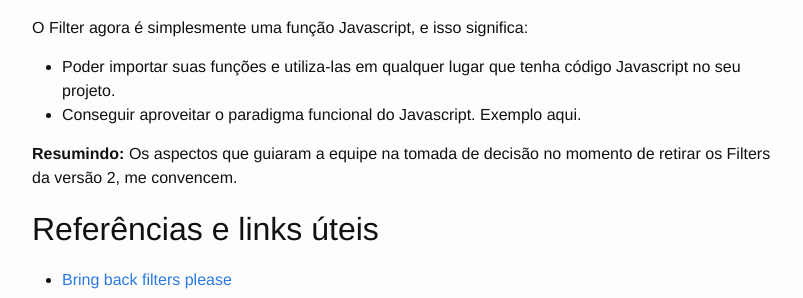
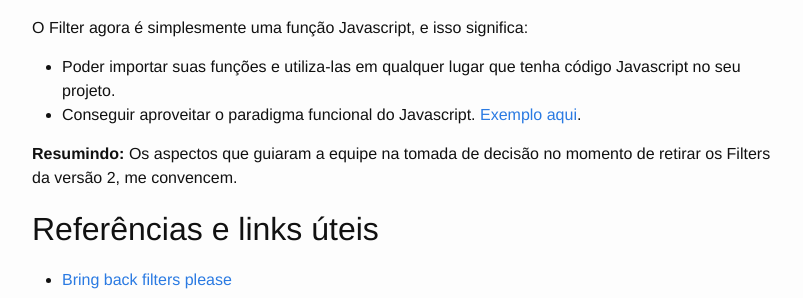
Before and after one commit to andreybleme/andreybleme.github.io, a Jekyll site: the page built from _posts/2016-11-19-filters-vuejs-20.markdown, in a window 1280 px wide and 900 px high, scrolled down 1778 px. Shown: the part 268-566 px from the top of the window, without its empty margins (238-1041 px from the left). Built offline with Jekyll 4.4.1, drawn with Linux system fonts in a browser that asks for light colours; nearby versions of some CDN libraries; comment, search, counter and statistics services are not loaded; some of the changed lines change nothing that is shown.

Commit message:
Adding link to functinoal sample

```diff
--- a/_posts/2016-11-19-filters-vuejs-20.markdown
+++ b/_posts/2016-11-19-filters-vuejs-20.markdown
@@ -84,7 +84,7 @@ Uma consideração importantíssima de Design é que: Filters são realmente út
 O Filter agora é simplesmente uma função Javascript, e isso significa:
 
 - Poder importar suas funções e utiliza-las em qualquer lugar que tenha código Javascript no seu projeto.
-- Conseguir aproveitar o paradigma funcional do Javascript. Exemplo aqui.
+- Conseguir aproveitar o paradigma funcional do Javascript. [Exemplo aqui](https://gist.github.com/andreybleme/8986b787fe0c8a6067f3ffde40b90bfa).
 
 **Resumindo:** Os aspectos que guiaram a equipe na tomada de decisão no momento de retirar os Filters da versão 2, me convencem.
 
```
